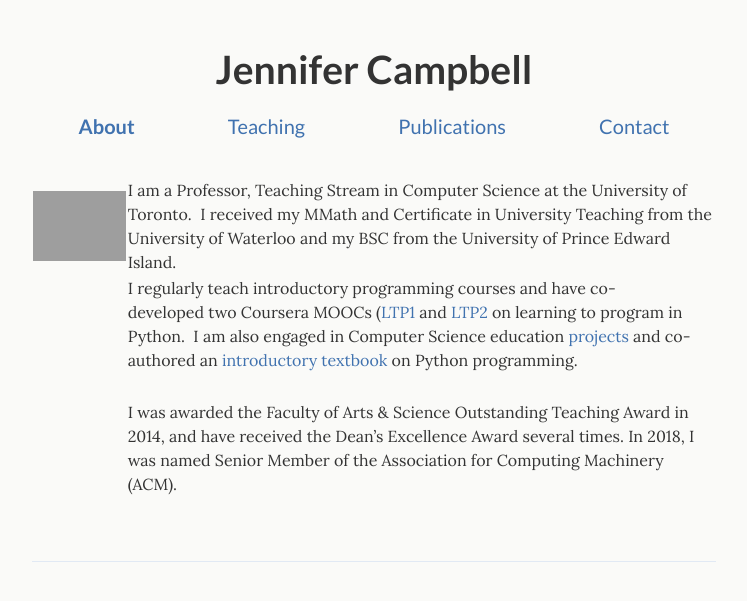
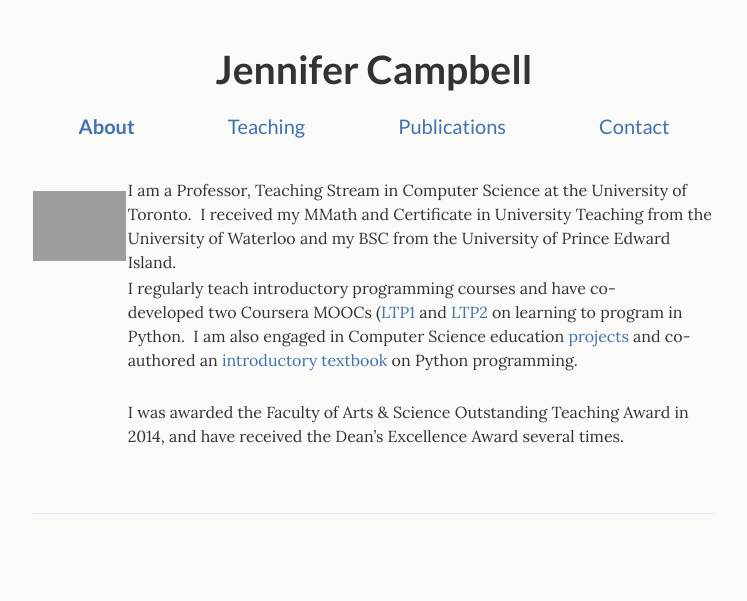
Before and after one commit to jencampbell/jencampbell.github.io, a Jekyll site: the page built from _pages/about.md, in a window 1280 px wide, cut to the strip 0-601 px from the top of the page. Shown: the whole strip, without its empty margins (266-1013 px from the left). Built offline with Jekyll 4.4.1, drawn with Linux system fonts in a browser that asks for light colours; grey boxes are pictures that could not be loaded.

Commit message:
removed ACM

```diff
--- a/_pages/about.md
+++ b/_pages/about.md
@@ -10,4 +10,4 @@ permalink: /about/
 | ![jen](../assets/img/jen.jpg)       | I am a Professor, Teaching Stream in Computer Science at the University of Toronto.  I received my MMath and Certificate in University Teaching from the University of Waterloo and my BSC from the University of Prince Edward Island.
 ||I regularly teach introductory programming courses and have co-developed two Coursera MOOCs ([LTP1](https://www.coursera.org/course/programming1){:target="_blank"} and [LTP2](https://www.coursera.org/course/programming2){:target="_blank"} on learning to program in Python.  I am also engaged in Computer Science education [projects](/publications) and co-authored an [introductory textbook](https://pragprog.com/book/gwpy2/practical-programming){:target="_blank"} on Python programming.|
 |||
-||I was awarded the Faculty of Arts &amp; Science Outstanding Teaching Award in 2014, and have received the Dean's Excellence Award several times. In 2018, I was named Senior Member of the Association for Computing Machinery (ACM).|
+||I was awarded the Faculty of Arts &amp; Science Outstanding Teaching Award in 2014, and have received the Dean's Excellence Award several times.
```
